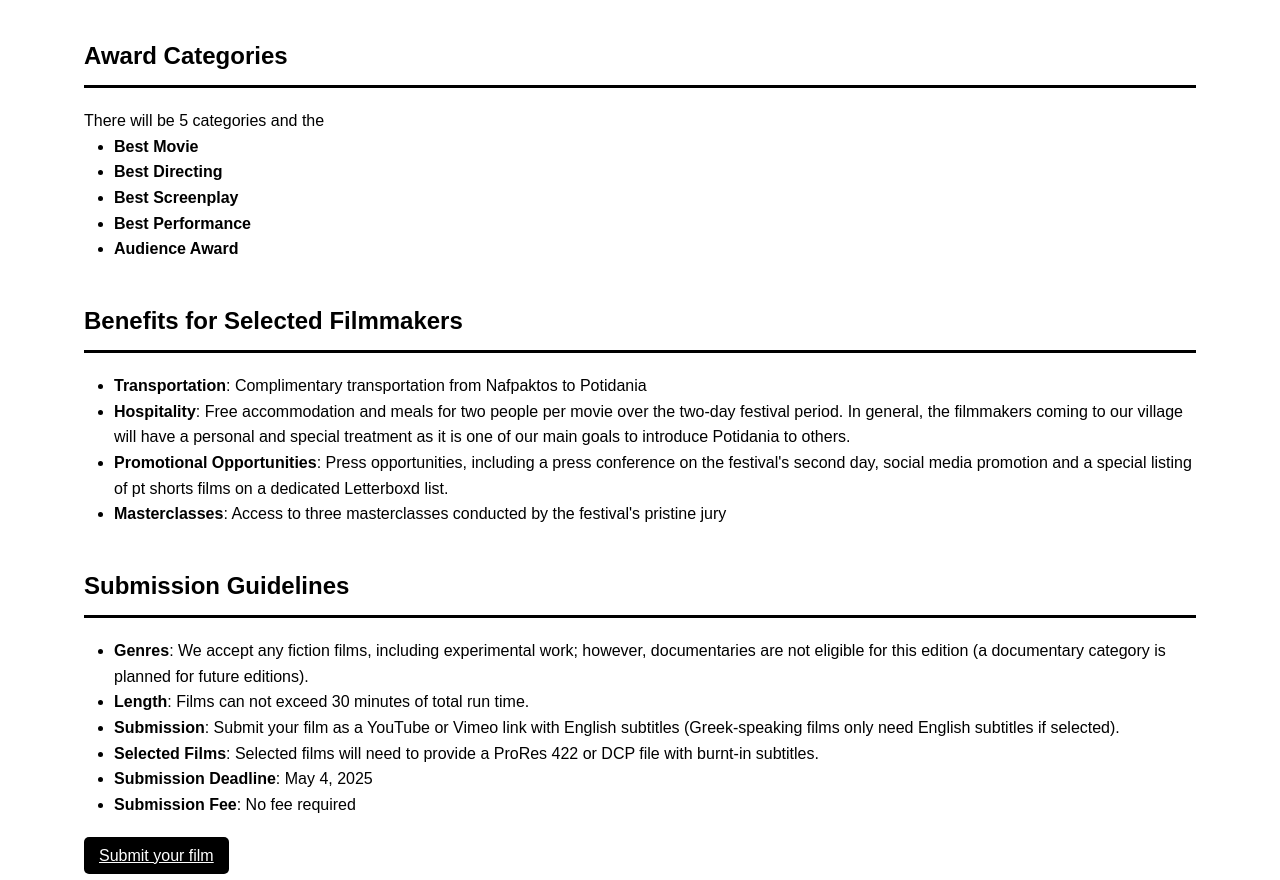
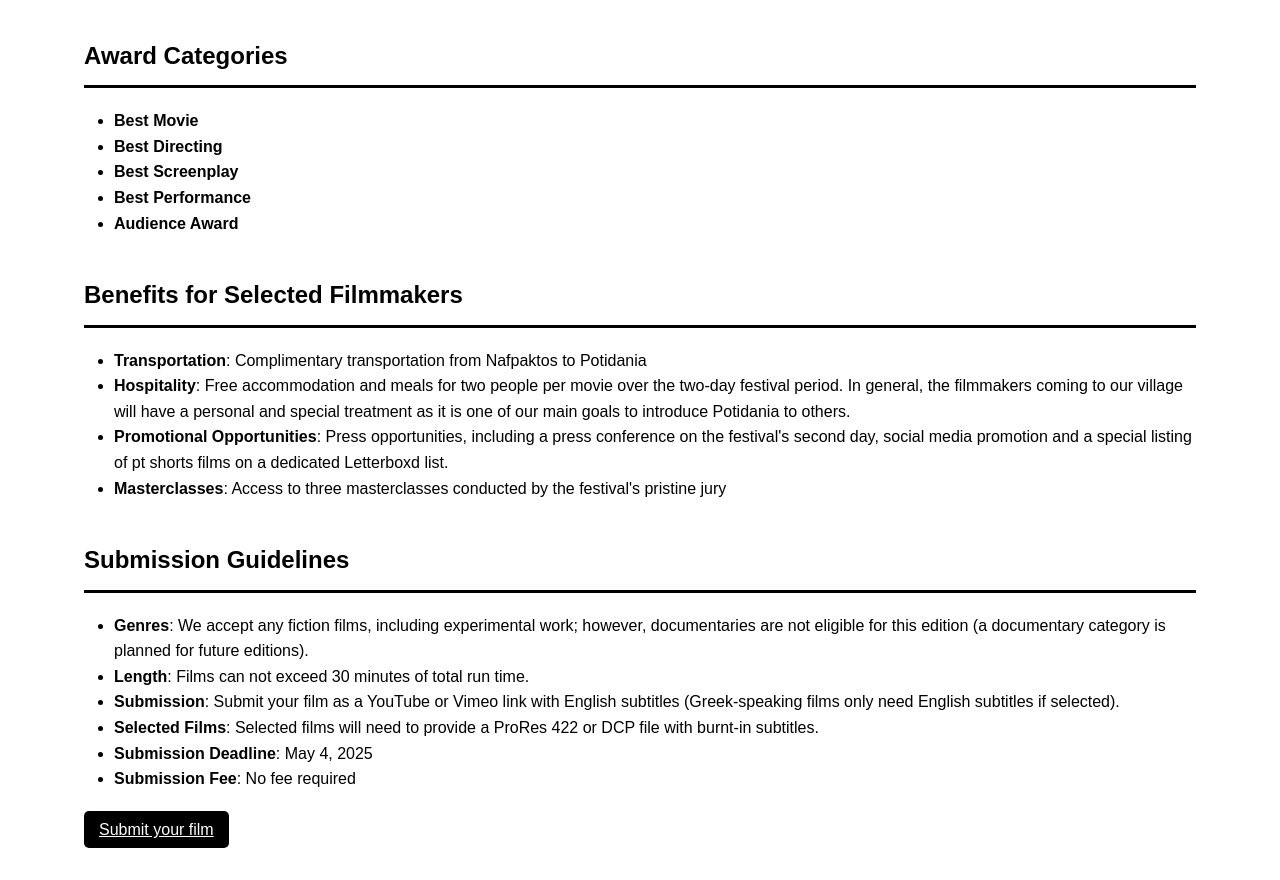
Before and after one commit to baklesis/baklesis.github.io, a plain HTML site: page docs/index.html in a window 1280 px wide. Shown: the part 850-1730 px from the top of the page. Drawn offline with Linux system fonts and the light colour scheme.

Commit message:
change categories

```diff
--- a/docs/index.html
+++ b/docs/index.html
@@ -291,7 +291,6 @@
 
         <section id="awards">
             <h2>Award Categories</h2>
-            <p> There will be 5 categories and the </p>
             <ul>
                 <li><strong>Best Movie</strong></li>
                 <li><strong>Best Directing</strong></li>
```
